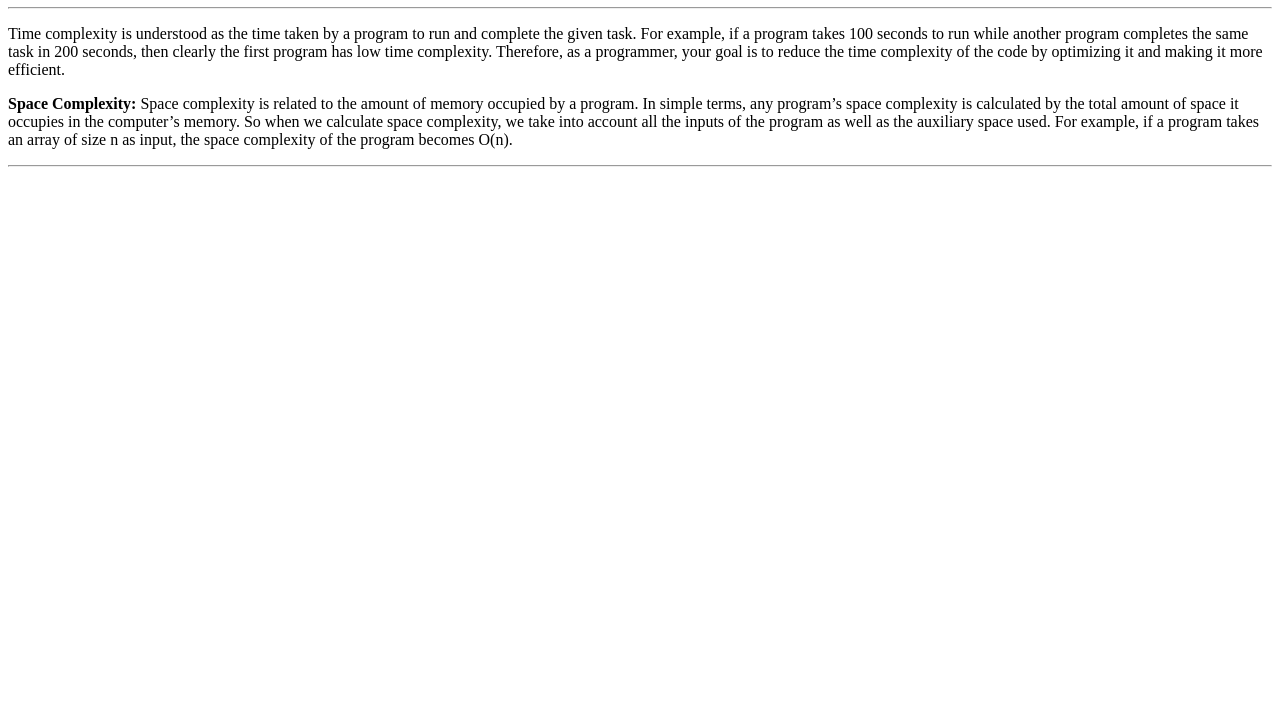
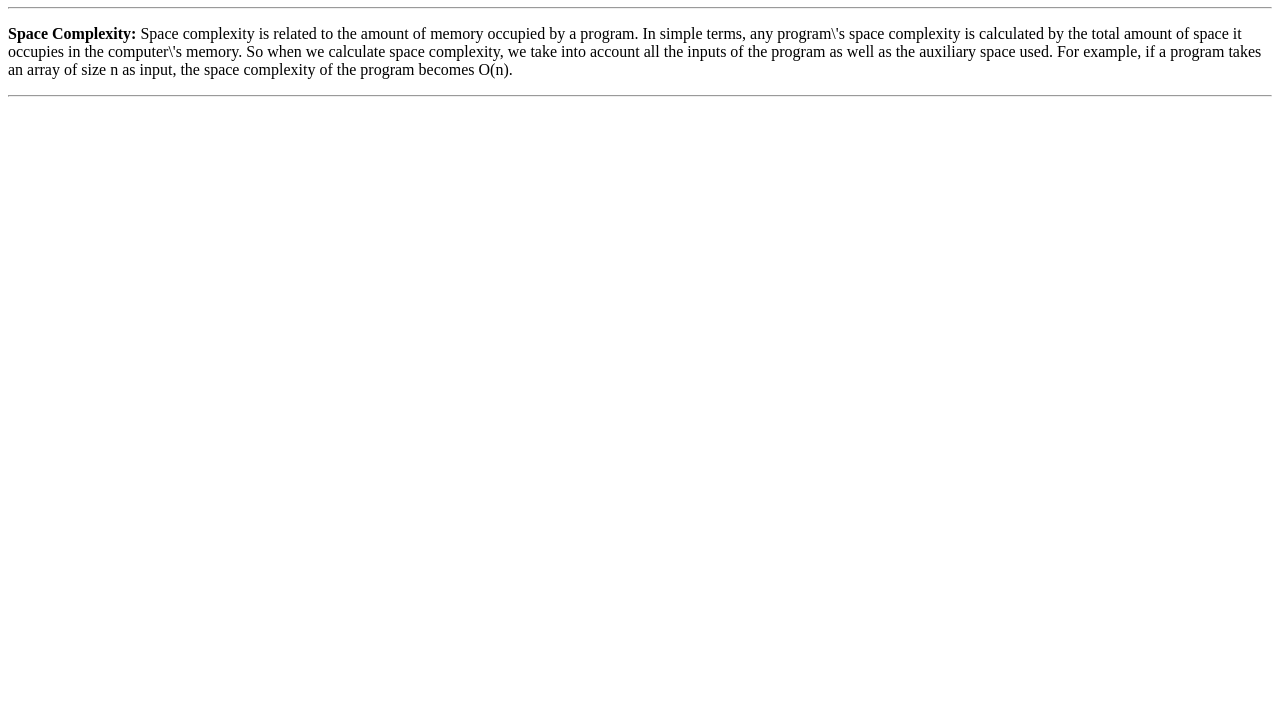
Before and after one commit to acciojob/time-and-space-complexity-Spartan-Ashwin, a website: page main.html in a window 1280 px wide. Shown: the part 73-800 px from the top of the page. Drawn offline with Linux system fonts and the light colour scheme.

Commit message:
created a submission

```diff
--- a/main.html
+++ b/main.html
@@ -12,9 +12,7 @@
 </script>
 <h1>Time and Space Complexity</h1>
 <hr/>
-	<p>Time complexity is understood as the time taken by a program to run and complete the given task. For example, if a program takes 100 seconds to run while another program completes the same task in 200 seconds, then clearly the first program has low time complexity. Therefore, as a programmer, your goal is to reduce the time complexity of the code by optimizing it and making it more efficient.</p>
-
-<p><b>Space Complexity:</b> Space complexity is related to the amount of memory occupied by a program. In simple terms, any program’s space complexity is calculated by the total amount of space it occupies in the computer’s memory. So when we calculate space complexity, we take into account all the inputs of the program as well as the auxiliary space used. For example, if a program takes an array of size n as input, the space complexity of the program becomes O(n).</p>
+	<p><b>Space Complexity:</b> Space complexity is related to the amount of memory occupied by a program. In simple terms, any program\'s space complexity is calculated by the total amount of space it occupies in the computer\'s memory. So when we calculate space complexity, we take into account all the inputs of the program as well as the auxiliary space used. For example, if a program takes an array of size n as input, the space complexity of the program becomes O(n).</p>
 	<hr/>
 </body>
 
```
